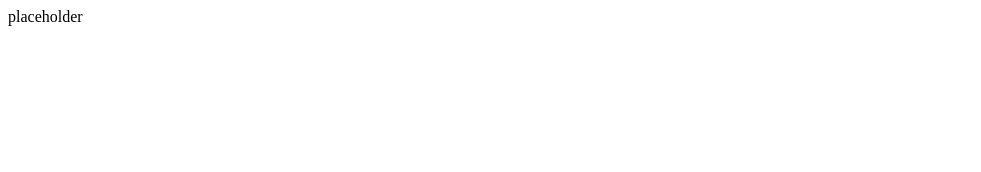
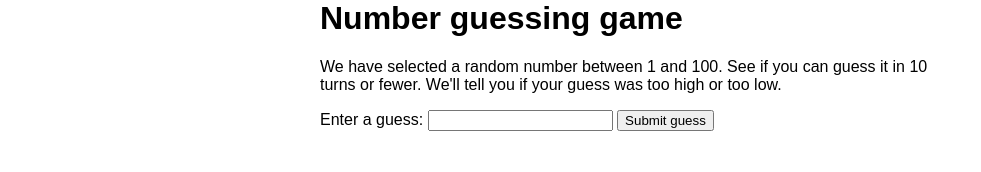
Before and after one commit to yuchima/day6, a plain HTML site: page index.html in a window 1280 px wide. Shown: the whole page, without its empty margins (0-981 px from the left). Drawn offline with Linux system fonts and the light colour scheme.

Commit message:
adding variables

```diff
--- a/index.html
+++ b/index.html
@@ -1 +1,58 @@
-placeholder
+<html>
+  <head>
+    <meta charset="utf-8">
+
+    <title>Number guessing game</title>
+
+    <style>
+      html {
+        font-family: sans-serif;
+      }
+      body {
+        width: 50%;
+        max-width: 800px;
+        min-width: 480px;
+        margin: 0 auto;
+      }
+      .lastResult {
+        color: white;
+        padding: 3px;
+      }
+    </style>
+  </head>
+
+  <body>
+    <h1>Number guessing game</h1>
+
+    <p>We have selected a random number between 1 and 100. See if you can guess it in 10 turns or fewer. We'll tell you if your guess was too high or too low.</p>
+
+    <div class="form">
+      <label for="guessField">Enter a guess: </label>
+      <input type="text" id="guessField" class="guessField">
+
+      <input type="submit" value="Submit guess" class="guessSubmit">
+    </div>
+
+    <div class="resultParas">
+      <p class="guesses"></p>
+      <p class="lastResult"></p>
+      <p class="lowOrHi"></p>
+    </div>
+
+    <script>
+      // Your JavaScript goes here
+      let randomNumber = Math.floor(Math.random()*100) +1;
+
+      const guesses = document.querySelector(".guesses");
+      const lastResult = document.querySelector(".lastResult");
+      const lowOrHi = document.querySelector(".lowOrHi");
+
+      const guessSubmit = document.querySelector(".guessSubmit");
+      const guessField = document.querySelector(".guessField");
+
+        let guessCount = 1;
+        let resetButton;
+
+    </script>
+  </body>
+</html>
```
